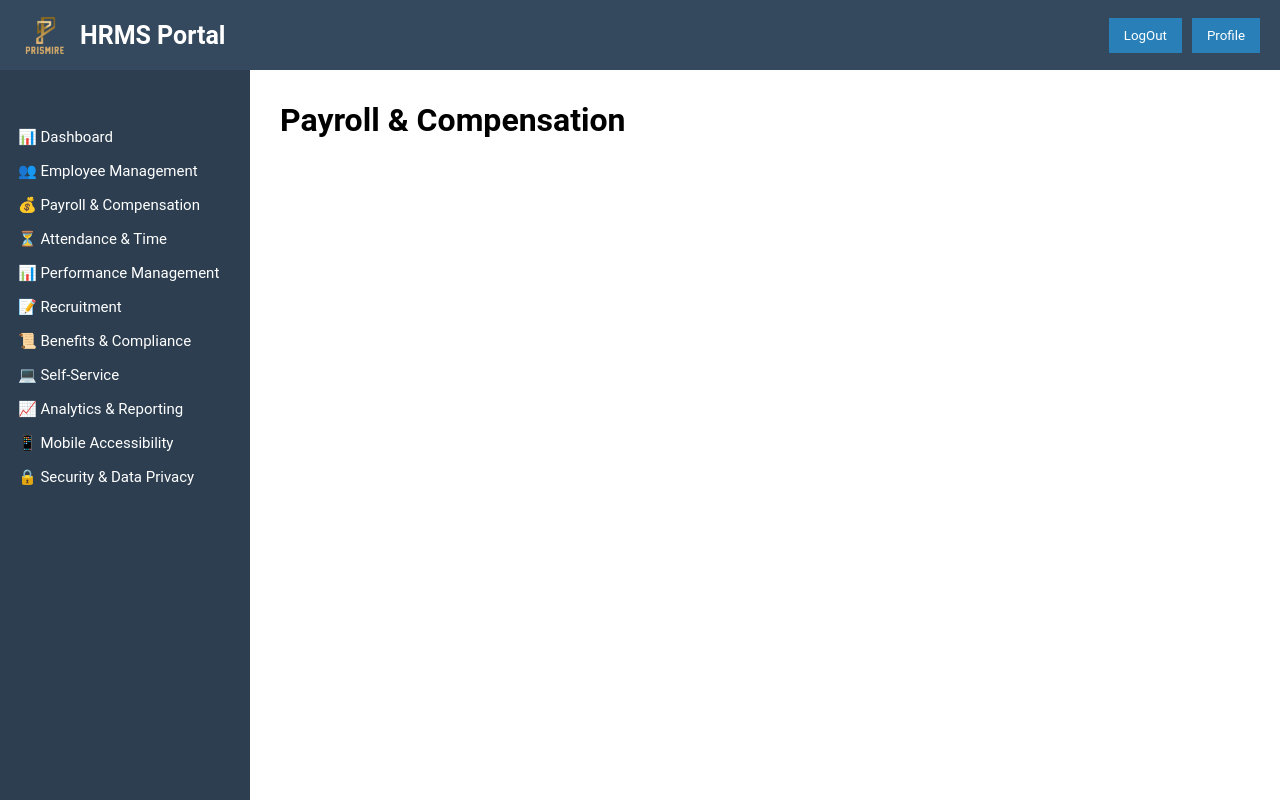
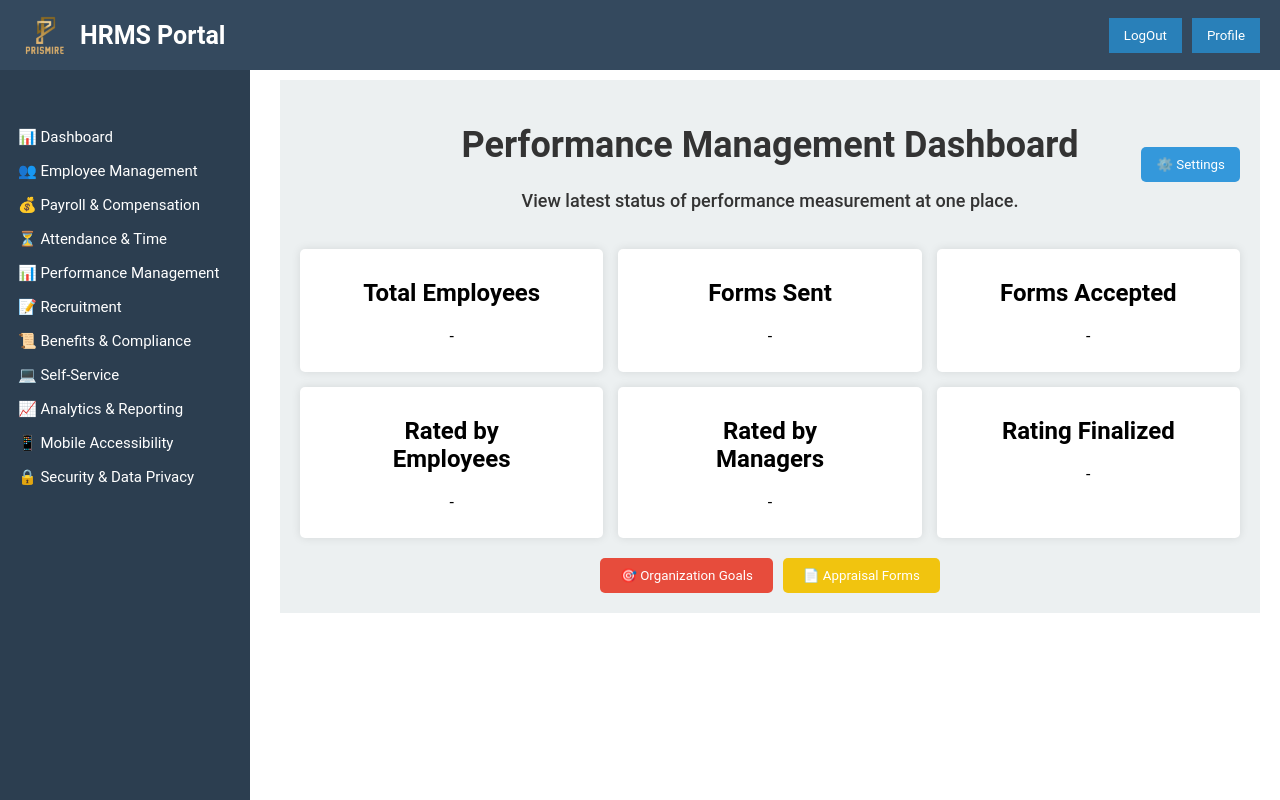
Before and after one commit to gousiyaprismire/HRMS_Frontend, a React (Create React App) app: page /performance in a window 1280 px wide. Built offline with nearby package versions, Linux system fonts and the light colour scheme.

Commit message:
Performance Management

```diff
--- a/package.json
+++ b/package.json
@@ -4,6 +4,10 @@
   "private": true,
   "dependencies": {
     "@ant-design/icons": "^5.6.0",
+    "@emotion/react": "^11.14.0",
+    "@emotion/styled": "^11.14.0",
+    "@mui/material": "^6.4.2",
+    "@shadcn/ui": "^0.0.4",
     "@testing-library/jest-dom": "^5.17.0",
     "@testing-library/react": "^13.4.0",
     "@testing-library/user-event": "^13.5.0",
--- a/src/App.js
+++ b/src/App.js
@@ -10,6 +10,7 @@ import EmployeeManagement from "./Components/EmployeeManagement/EmployeeManageme
 import PayrollCompensation from "./Components/PayrollCompensation/PayrollCompensation";
 import Recruitment from "./Components/Recruitment/Recruitment";
 import SecurityDataPrivacy from "./Components/SecurityDataPrivacy/SecurityDataPrivacy";
+import PerformanceManagement from "./Components/PerformanceManagement/PerformanceManagement";
 
 
 
@@ -30,7 +31,7 @@ const App = () => {
               <Route path="/benefits-compliance" element={<BenefitsCompliance />} />
               <Route path="/employee-management" element={<EmployeeManagement />} />
               <Route path="/payroll" element={<PayrollCompensation />} />
-              <Route path="performance" element={<PayrollCompensation />} />
+              <Route path="performance" element={<PerformanceManagement />} />
               <Route path="/recruitment" element={<Recruitment />} />
               <Route path="/security" element={<SecurityDataPrivacy />} />
             </Routes>
--- /dev/null
+++ b/src/Components/PerformanceManagement/PerformanceManagement.css
@@ -0,0 +1,109 @@
+.main-content {
+    flex: 1;
+    padding: 20px;
+    background: #ecf0f1;
+    display: flex;
+    flex-direction: column;
+    align-items: center;
+    text-align: center;
+}
+
+.header {
+    display: flex;
+    justify-content: center;
+    align-items: center;
+    width: 100%;
+    max-width: 1200px;
+    position: relative;
+    font-size: 18px;
+}
+
+.performance-heading {
+    flex-grow: 1;
+    text-align: center;
+    font-size: 24px;
+    font-weight: bold;
+}
+
+.settings-btn {
+    position: absolute;
+    right: 0;
+    padding: 10px 15px;
+    border: none;
+    background: #3498db;
+    color: white;
+    cursor: pointer;
+    border-radius: 5px;
+}
+
+.cards {
+    display: grid;
+    grid-template-columns: repeat(3, 1fr);
+    gap: 15px;
+}
+
+.card {
+    background: white;
+    padding: 10px;
+    padding-left: 50px;
+    padding-right: 50px;
+    text-align: center;
+    border-radius: 5px;
+    box-shadow: 0 0 10px rgba(0, 0, 0, 0.1);
+}
+
+.buttons {
+    margin-top: 20px;
+    display: flex;
+    justify-content: center;
+    gap: 10px;
+}
+
+.goal-btn, .appraisal-btn {
+    padding: 10px 20px;
+    border: none;
+    color: white;
+    cursor: pointer;
+    border-radius: 5px;
+}
+
+.goal-btn {
+    background: #e74c3c;
+}
+
+.appraisal-btn {
+    background: #f1c40f;
+}
+
+/*
+.settings-container {
+    position: relative;
+    display: inline-block;
+    justify-content: right;
+}
+
+.dropdown-menu {
+    position: absolute;
+    top: 40px;
+    right: 0;
+    background: white;
+    border: 1px solid #ccc;
+    border-radius: 5px;
+    box-shadow: 0 2px 10px rgba(0, 0, 0, 0.1);
+    z-index: 1000;
+}
+
+.dropdown-menu ul {
+    list-style: none;
+    padding: 0;
+    margin: 0;
+}
+
+.dropdown-menu li {
+    padding: 10px 15px;
+    cursor: pointer;
+}
+
+.dropdown-menu li:hover {
+    background: #f0f0f0;
+} */
--- a/src/Components/PerformanceManagement/PerformanceManagement.js
+++ b/src/Components/PerformanceManagement/PerformanceManagement.js
@@ -0,0 +1,93 @@
+// import React, { useState } from "react";
+// import "./PerformanceManagement.css";
+
+// const PerformanceManagement = () => {
+//   const [dropdownOpen, setDropdownOpen] = useState(false);
+
+//   return (
+//     <div className="main-content">
+//       <div className="header">
+//         <div>
+//           <h1>Performance Management Dashboard</h1>
+//           <p>View latest status of performance measurement at one place.</p>
+//         </div>
+//         <div className="settings-container">
+//           <button
+//             className="settings-btn"
+//             onClick={() => setDropdownOpen(!dropdownOpen)}
+//           >
+//             ⚙️ Settings
+//           </button>
+//           {dropdownOpen && (
+//             <div className="dropdown-menu">
+//               <ul>
+//                 <li>Performance Periods</li>
+//                 <li>Feedback Questions</li>
+//                 <li>General Options</li>
+//                 <li>Goal Categories</li>
+//               </ul>
+//             </div>
+//           )}
+//         </div>
+//       </div>
+
+//       <div className="cards">
+//         {["Total Employees", "Forms Sent", "Forms Accepted", "Rated by Employees", "Rated by Managers", "Rating Finalized"].map((title) => (
+//           <div key={title} className="card">
+//             <h2>{title}</h2>
+//             <p>-</p>
+//           </div>
+//         ))}
+//       </div>
+
+//       <div className="buttons">
+//         <button className="goal-btn">🎯 Organization Goals</button>
+//         <button className="appraisal-btn">📄 Appraisal Forms</button>
+//       </div>
+//     </div>
+//   );
+// };
+
+// export default PerformanceManagement;
+
+
+
+
+
+
+import React from "react";
+import "./PerformanceManagement.css";
+
+const PerformanceManagement = () => {
+  return (
+    <div className="main-content">
+      <div className="header">
+        <div>
+        <h1>Performance Management Dashboard</h1>
+        <p>View latest status of performance measurement at one place.</p>
+        </div>
+        <button className="settings-btn">⚙️ Settings</button>
+      </div>
+
+
+
+      <div className="cards">
+        {["Total Employees", "Forms Sent", "Forms Accepted", "Rated by Employees", "Rated by Managers",
+        "Rating Finalized"].map((title) => (
+          <div key={title} className="card">
+            <h2>{title}</h2>
+            <p>-</p>
+          </div>
+        ))}
+      </div>
+
+
+      <div className="buttons">
+        <button className="goal-btn">🎯 Organization Goals</button>
+        <button className="appraisal-btn">📄 Appraisal Forms</button>
+      </div>
+    </div>
+  );
+};
+
+export default PerformanceManagement;
```
